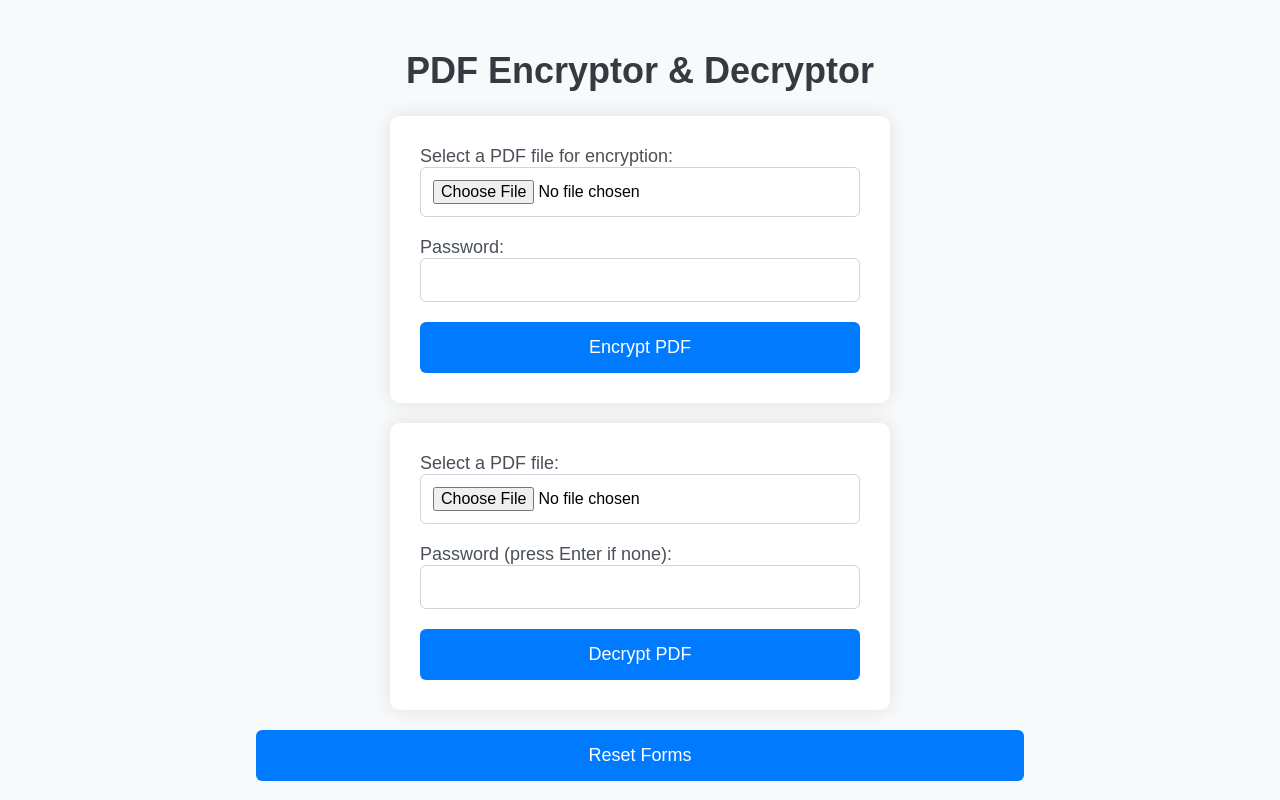
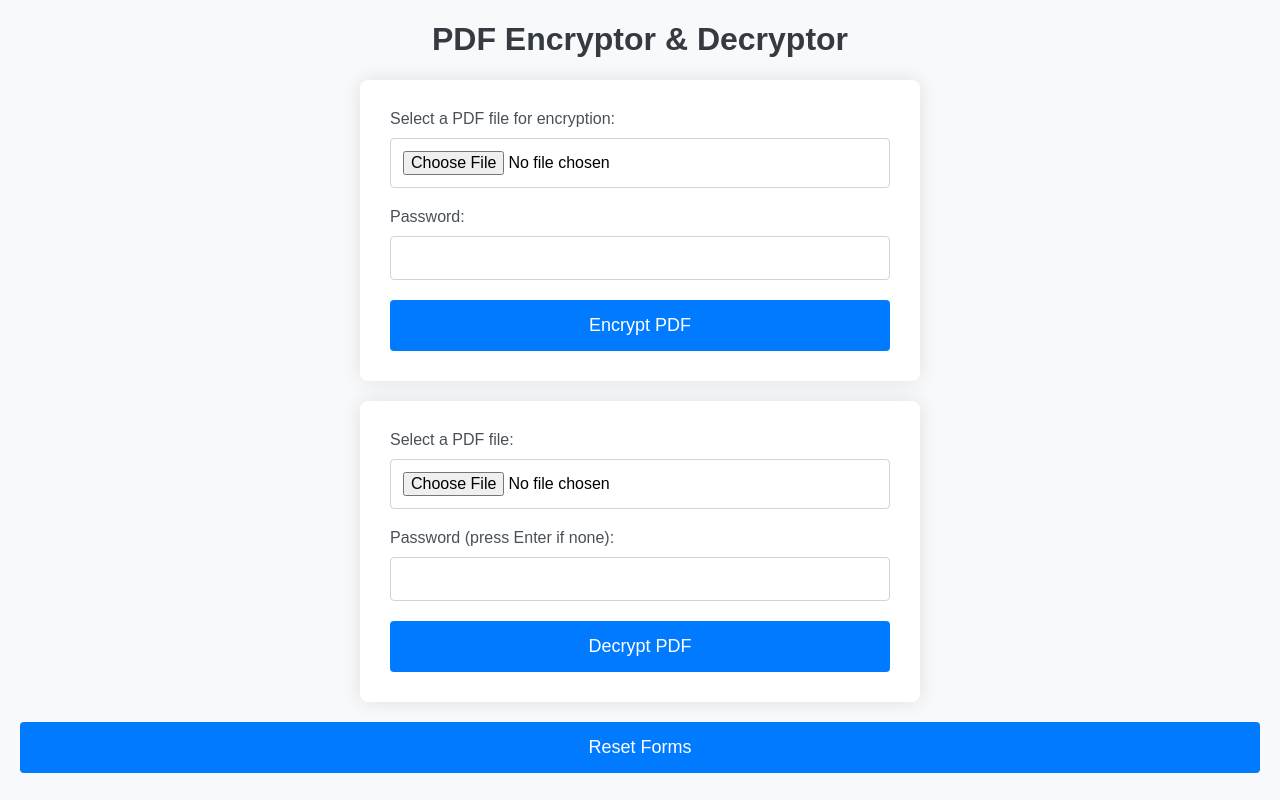
Before and after one commit to Nirmalj000/flask-pdf-unlocker, a Flask app: page / in a window 1280 px wide. Run offline with Flask 3, Linux system fonts and the light colour scheme.

Commit message:
Update style.css

```diff
--- a/api/static/style.css
+++ b/api/static/style.css
@@ -1,52 +1,37 @@
-
+/* static/style.css */
 body {
     font-family: 'Arial', sans-serif;
-    margin: 0;
-    padding: 0;
+    margin: 20px;
     background-color: #f8f9fa;
 }
 
 h1 {
     color: #343a40;
     text-align: center;
-    margin-top: 50px;
-    font-size: 36px;
-}
-
-.center-container {
-    text-align: center;
-    display: flex;
-    flex-direction: column;
-    justify-content: center;
-    align-items: center;
-    min-height: 100vh;
 }
 
 form {
     max-width: 500px;
-    width: 100%;
+    margin: 20px auto;
     background-color: #ffffff;
     padding: 30px;
-    border-radius: 10px;
+    border-radius: 8px;
     box-shadow: 0 0 20px rgba(0, 0, 0, 0.1);
-    box-sizing: border-box;
-    margin: 20px auto;
 }
 
 label {
+    display: block;
     margin-bottom: 10px;
     color: #495057;
-    font-size: 18px;
 }
 
-input[type="file"],
-input[type="text"] {
+input[type="file"], input[type="text"] {
     width: 100%;
     padding: 12px;
     margin-bottom: 20px;
     font-size: 16px;
     border: 1px solid #ced4da;
-    border-radius: 6px;
+    border-radius: 4px;
     box-sizing: border-box;
 }
 
@@ -56,18 +41,28 @@ button {
     background-color: #007bff;
     color: #fff;
     border: none;
-    border-radius: 6px;
+    border-radius: 4px;
     cursor: pointer;
     font-size: 18px;
-    transition: background-color 0.3s ease;
 }
-#resetButton{
-    width: 60%;
-    padding: 15px;
-    font-size: 18px;
-    transition: background-color 0.3s ease;
-    margin: auto 20%;
-}
-#resetButton:hover, button:hover {
+
+button:hover {
     background-color: #0056b3;
 }
+
+p.error {
+    color: #dc3545;
+}
+
+p.success {
+    color: #28a745;
+}
+
+a.download-link {
+    color: #007bff;
+    text-decoration: none;
+}
+
+a.download-link:hover {
+    text-decoration: underline;
+}
```
